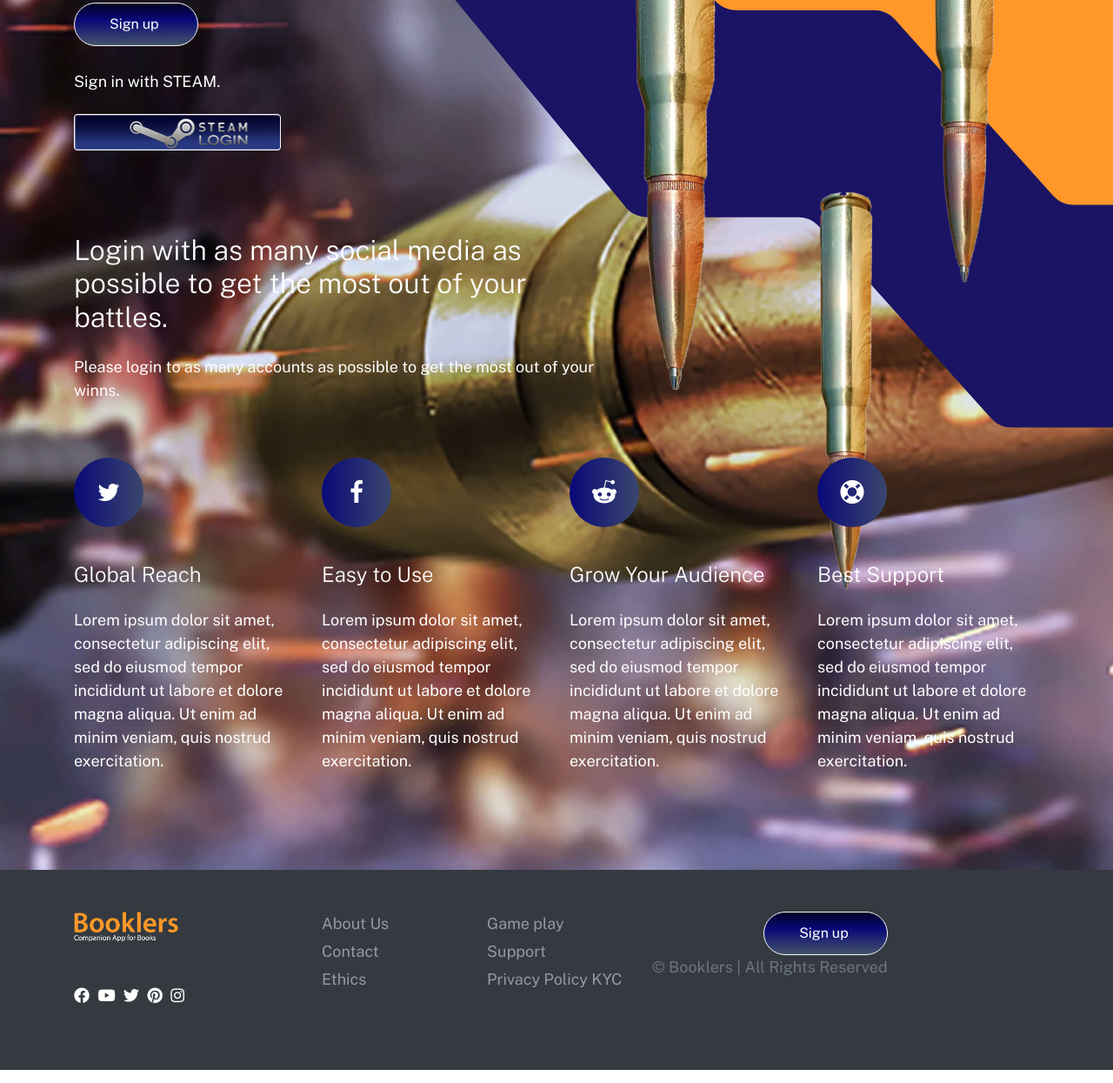
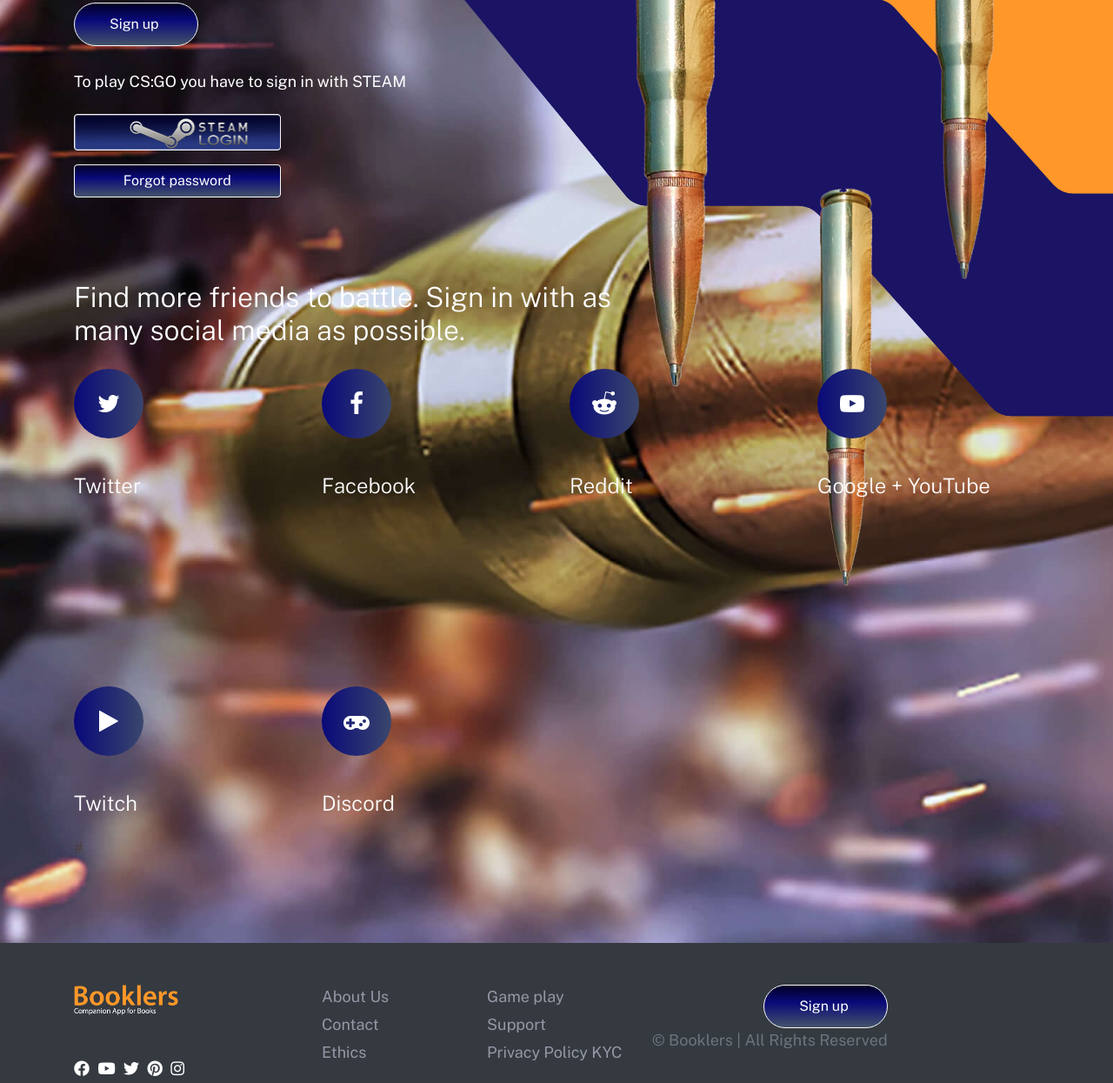
Before and after one commit to ExecuteAI/Booklers-Basic, a plain HTML site: page index.html in a window 1280 px wide. Shown: the part 440-1685 px from the top of the page at 87% size. Drawn offline with nearby package versions, Linux system fonts and the light colour scheme.

Commit message:
Fetched
fourth

```diff
--- a/index.html
+++ b/index.html
@@ -37,52 +37,68 @@
                 <div class="container">
                     <div class="row">
                         <div class="col-lg-5 col-md-7">
-                            <p class="mb-4 text-white" data-pg-ia="{&quot;l&quot;:[{&quot;name&quot;:&quot;txt welcome&quot;,&quot;trg&quot;:&quot;load&quot;,&quot;a&quot;:&quot;fadeInUp&quot;,&quot;dly&quot;:&quot;0.3&quot;}]}" data-pg-ia-hide=""><br>Sign in with STEAM.<br></p>
+                            <p class="mb-4 text-white" data-pg-ia="{&quot;l&quot;:[{&quot;name&quot;:&quot;txt welcome&quot;,&quot;trg&quot;:&quot;load&quot;,&quot;a&quot;:&quot;fadeInUp&quot;,&quot;dly&quot;:&quot;0.3&quot;}]}" data-pg-ia-hide=""><br>To play CS:GO you have to sign in with STEAM<br></p>
                             <div class="row">
-                                <a class="border-width-3 btn btn-light col-6 col-xl-6 mr-5 mr-xl-5 mw-100 pb-3 pb-xl-3 pl-5 pl-xl-5 pr-5 pr-xl-5 pt-4 pt-xl-4" style="background-image: url('assets/images/steam-button.png'); margin-left: 15px;" href="#" data-pg-ia='{"l":[{"name":"btn steam","trg":"load","a":"fadeIn"},{"trg":"load","a":"slideInUp"}]}'></a>
+                                <a class="border-width-3 btn btn-light col-6 col-xl-6 mb-xl-3 mr-5 mr-xl-5 mw-100 pb-3 pb-xl-3 pl-5 pl-xl-5 pr-5 pr-xl-5 pt-4 pt-xl-4" style="background-image: url('assets/images/steam-button.png'); margin-left: 15px;" href="#" data-pg-ia='{"l":[{"name":"btn steam","trg":"load","a":"fadeIn"},{"trg":"load","a":"slideInUp"}]}'></a>
+                            </div>
+                            <div class="row">
+                                <a class="border-width-3 btn btn-light col-6 col-xl-6 mr-5 mr-xl-5 mw-100  pl-5 pl-xl-5 pr-5 pr-xl-5 text-white" style="margin-left: 15px; background-image: linear-gradient(180deg, rgba(2,0,36,1) 0%, #090979 40%, #44536a 100%);" href="#" data-pg-ia='{"l":[{"name":"btn steam","trg":"load","a":"fadeIn"},{"trg":"load","a":"slideInUp"}]}'>Forgot password</a>
                             </div>
                         </div>
                     </div>
                 </div>
             </section>
-            <section class="py-5 section-features">
-                <div class="container py-5" data-pg-ia-scene='{"s":"onCenter","l":[{"t":"h2","a":"fadeInUp","p":"time","sc_dir":"down"},{"t":".mb-5","a":"fadeInUp","p":"time"},{"t":".features-post","a":{"l":[{"t":"","l":[{"t":"set","p":0,"d":0,"l":{"autoAlpha":0,"y":"100%"},"e":"Power1.easeOut"},{"t":"tween","p":0,"d":1,"s":0.25,"l":{"autoAlpha":1,"y":"0%"},"e":"Power1.easeOut"}]}]},"p":"time"}]}'>
+            <section class=" py-5 section-features">
+                <div class="container  py-5" data-pg-ia-scene="{&quot;s&quot;:&quot;onCenter&quot;,&quot;l&quot;:[{&quot;t&quot;:&quot;h2&quot;,&quot;a&quot;:&quot;fadeInUp&quot;,&quot;p&quot;:&quot;time&quot;,&quot;sc_dir&quot;:&quot;down&quot;},{&quot;t&quot;:&quot;.mb-5&quot;,&quot;a&quot;:&quot;fadeInUp&quot;,&quot;p&quot;:&quot;time&quot;},{&quot;t&quot;:&quot;.features-post&quot;,&quot;a&quot;:{&quot;l&quot;:[{&quot;t&quot;:&quot;&quot;,&quot;l&quot;:[{&quot;t&quot;:&quot;set&quot;,&quot;p&quot;:0,&quot;d&quot;:0,&quot;l&quot;:{&quot;autoAlpha&quot;:0,&quot;y&quot;:&quot;100%&quot;},&quot;e&quot;:&quot;Power1.easeOut&quot;},{&quot;t&quot;:&quot;tween&quot;,&quot;p&quot;:0,&quot;d&quot;:1,&quot;s&quot;:0.25,&quot;l&quot;:{&quot;autoAlpha&quot;:1,&quot;y&quot;:&quot;0%&quot;},&quot;e&quot;:&quot;Power1.easeOut&quot;}]}]},&quot;p&quot;:&quot;time&quot;}]}">
                     <div class="row">
                         <div class="col-lg-7 text-white">
-                            <h2 class="font-weight-light mb-4 text-white" data-pg-ia='{"l":[{"name":"txt welcome","a":"fadeInUp"}]}' data-pg-ia-hide>Login with as many social media as possible to get the most out of your battles.</h2>
-                            <p class="mb-5 pb-3" data-pg-ia='{"l":[{"name":"txt welcome","a":"fadeInUp"}]}' data-pg-ia-hide>Please login to as many accounts as possible to get the most out of your winns.&nbsp;</p>
+                            <h2 class="font-weight-light mb-4 text-white" data-pg-ia="{&quot;l&quot;:[{&quot;name&quot;:&quot;txt welcome&quot;,&quot;a&quot;:&quot;fadeInUp&quot;}]}" data-pg-ia-hide="">Find more friends to battle. Sign in with as many social media as possible.</h2>
                         </div>
                     </div>
                     <div class="row">
-                        <div class="col-md-6 col-xl-3 features-post text-white" data-pg-ia-hide>
+                        <div class="col-md-6 col-xl-3 features-post text-white" data-pg-ia-hide="">
                             <div class="icon">
                                 <i class="fa fa-twitter fas"></i>
                             </div>
-                            <h4 class="font-weight-light mb-4 text-white">Global Reach</h4>
-                            <p class="text-white">Lorem ipsum dolor sit amet, consectetur adipiscing elit, sed do eiusmod tempor incididunt ut labore et dolore magna aliqua. Ut enim ad minim veniam, quis nostrud exercitation.</p>
+                            <h4 class="font-weight-light mb-4 text-white">Twitter</h4>
                         </div>
-                        <div class="col-md-6 col-xl-3 features-post" data-pg-ia-hide>
+                        <div class="col-md-6 col-xl-3 features-post" data-pg-ia-hide="">
                             <div class="icon">
                                 <i class="fa fa-facebook-f fas"></i>
                             </div>
-                            <h4 class="font-weight-light mb-4 text-white">Easy to Use</h4>
-                            <p class="text-white">Lorem ipsum dolor sit amet, consectetur adipiscing elit, sed do eiusmod tempor incididunt ut labore et dolore magna aliqua. Ut enim ad minim veniam, quis nostrud exercitation.</p>
+                            <h4 class="font-weight-light mb-4 text-white">Facebook</h4>
                         </div>
-                        <div class="col-md-6 col-xl-3 features-post" data-pg-ia-hide>
+                        <div class="col-md-6 col-xl-3 features-post" data-pg-ia-hide="">
                             <div class="icon">
                                 <i class="fa fa-chart-line fa-reddit-alien fas"></i>
                             </div>
-                            <h4 class="font-weight-light mb-4 text-white">Grow Your Audience</h4>
-                            <p class="text-white">Lorem ipsum dolor sit amet, consectetur adipiscing elit, sed do eiusmod tempor incididunt ut labore et dolore magna aliqua. Ut enim ad minim veniam, quis nostrud exercitation.</p>
+                            <h4 class="font-weight-light mb-4 text-white">Reddit</h4>
                         </div>
-                        <div class="col-md-6 col-xl-3 features-post" data-pg-ia-hide>
+                        <div class="col-md-6 col-xl-3 features-post" data-pg-ia-hide="">
                             <div class="icon">
-                                <i class="fas fa-life-ring"></i>
+                                <i class="fa fa-youtube-play fas"></i>
                             </div>
-                            <h4 class="font-weight-light mb-4 text-white">Best Support</h4>
-                            <p class="text-white">Lorem ipsum dolor sit amet, consectetur adipiscing elit, sed do eiusmod tempor incididunt ut labore et dolore magna aliqua. Ut enim ad minim veniam, quis nostrud exercitation.</p>
+                            <h4 class="font-weight-light mb-4 text-white">Google + YouTube</h4>
                         </div>
                     </div>
+                </div>
+            </section>
+            <section class=" py-5 section-features">
+                <div class="container  py-5" data-pg-ia-scene="{&quot;s&quot;:&quot;onCenter&quot;,&quot;l&quot;:[{&quot;t&quot;:&quot;h2&quot;,&quot;a&quot;:&quot;fadeInUp&quot;,&quot;p&quot;:&quot;time&quot;,&quot;sc_dir&quot;:&quot;down&quot;},{&quot;t&quot;:&quot;.mb-5&quot;,&quot;a&quot;:&quot;fadeInUp&quot;,&quot;p&quot;:&quot;time&quot;},{&quot;t&quot;:&quot;.features-post&quot;,&quot;a&quot;:{&quot;l&quot;:[{&quot;t&quot;:&quot;&quot;,&quot;l&quot;:[{&quot;t&quot;:&quot;set&quot;,&quot;p&quot;:0,&quot;d&quot;:0,&quot;l&quot;:{&quot;autoAlpha&quot;:0,&quot;y&quot;:&quot;100%&quot;},&quot;e&quot;:&quot;Power1.easeOut&quot;},{&quot;t&quot;:&quot;tween&quot;,&quot;p&quot;:0,&quot;d&quot;:1,&quot;s&quot;:0.25,&quot;l&quot;:{&quot;autoAlpha&quot;:1,&quot;y&quot;:&quot;0%&quot;},&quot;e&quot;:&quot;Power1.easeOut&quot;}]}]},&quot;p&quot;:&quot;time&quot;}]}">
+                    <div class="row">
+                        <div class="col-md-6 col-xl-3 features-post text-white" data-pg-ia-hide="">
+                            <div class="icon">
+                                <i class="fa fa-play fas"></i>
+                            </div>
+                            <h4 class="font-weight-light mb-4 text-white">Twitch</h4>
+                        </div>
+                        <div class="col-md-6 col-xl-3 features-post" data-pg-ia-hide="">
+                            <div class="icon">
+                                <i class="fa fas fa-gamepad"></i>
+                            </div>
+                            <h4 class="font-weight-light mb-4 text-white">Discord</h4>
+                        </div>
+                    </div>                        #
                 </div>
             </section>
         </div>
```
